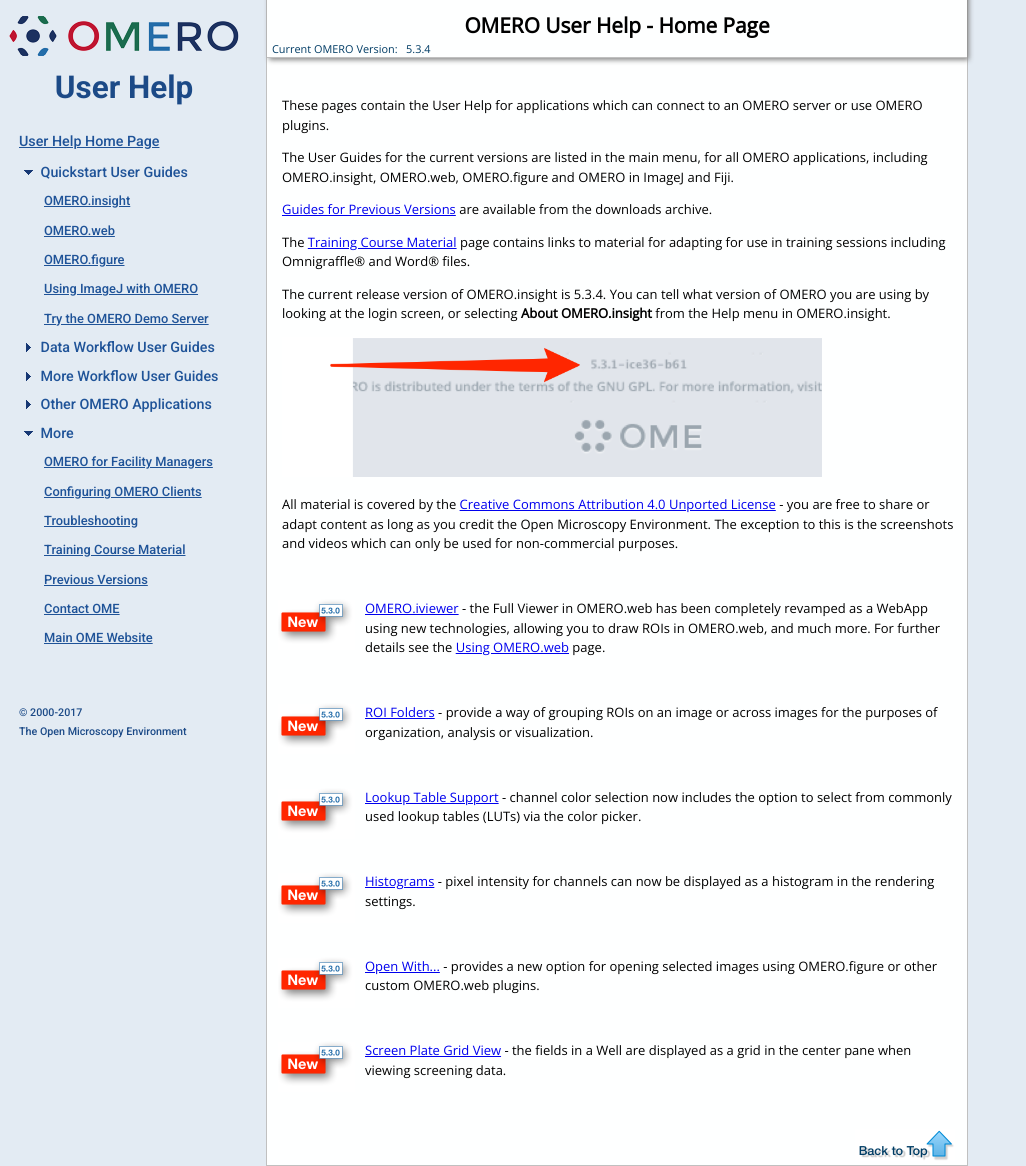
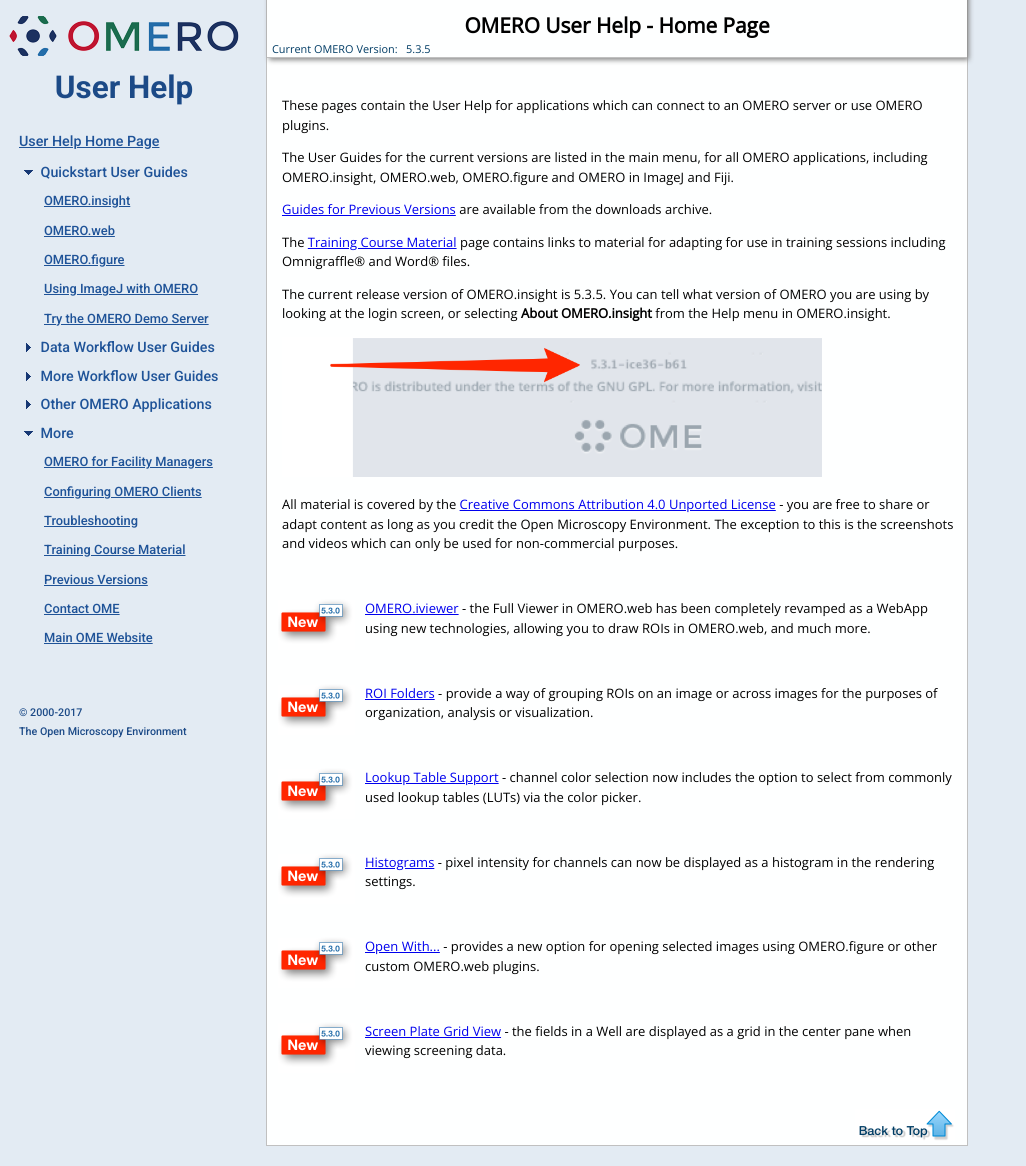
Before and after one commit to snoopycrimecop/ome-help, a Jekyll site: the page built from index.html, in a window 1280 px wide and 1166 px high. Shown: the whole window, without its empty margins (0-1026 px from the left). Built offline with Jekyll 4.4.1, drawn with Linux system fonts in a browser that asks for light colours; Markdown is read by kramdown in place of the engine named in the settings.

Commit message:
5.3.5 release update

```diff
--- a/_layouts/default.html
+++ b/_layouts/default.html
@@ -161,10 +161,10 @@
 
                         <div class="version-flag">
                         {% for yes in page.version %}
-                        Current OMERO Version:&nbsp;&nbsp;&nbsp;5.3.4
+                        Current OMERO Version:&nbsp;&nbsp;&nbsp;5.3.5
                         {% endfor %}
                         {% for yes in page.demo-version %}
-                        Current OMERO Demo Version:&nbsp;&nbsp;&nbsp;5.3.4
+                        Current OMERO Demo Version:&nbsp;&nbsp;&nbsp;5.3.5
                         {% endfor %}
                         </div>
 
--- a/_layouts/sls.html
+++ b/_layouts/sls.html
@@ -109,7 +109,7 @@
                         <h1>{{ page.title }}</h1>
 
                         {% for yes in page.version %}
-                        <div class="version-flag">Current OMERO Version:&nbsp;&nbsp;&nbsp;5.3.4</div>
+                        <div class="version-flag">Current OMERO Version:&nbsp;&nbsp;&nbsp;5.3.5</div>
                         {% endfor %}
 
                     </div> <!-- End page-header -->
--- a/index.html
+++ b/index.html
@@ -28,7 +28,7 @@
 </p>
 
 <p>
-    The current release version of OMERO.insight is 5.3.4. You can tell what
+    The current release version of OMERO.insight is 5.3.5. You can tell what
     version of OMERO you are using by looking at the login screen, or
     selecting <span class="bold">About OMERO.insight</span> from the Help menu
     in OMERO.insight.
@@ -57,8 +57,7 @@
     class="flag-left"/><a href="web-client.html"
     target="blank">OMERO.iviewer</a> - the Full Viewer in OMERO.web has been
     completely revamped as a WebApp using new technologies, allowing you to
-    draw ROIs in OMERO.web, and much more. For further details see the <a
-    href="web-client.html">Using OMERO.web</a> page.
+    draw ROIs in OMERO.web, and much more.
 </p>
 
 <div class="line-block">
```
